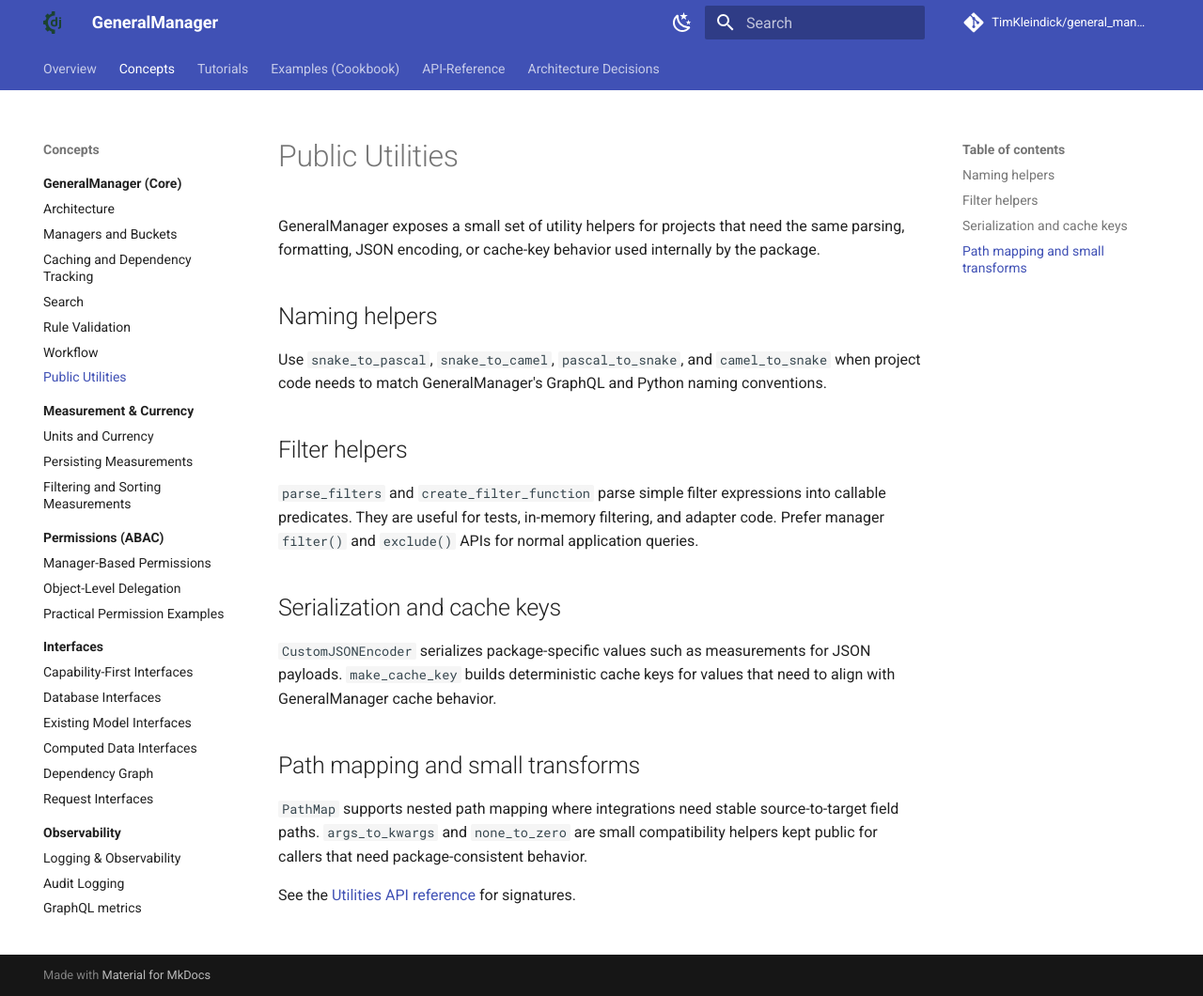
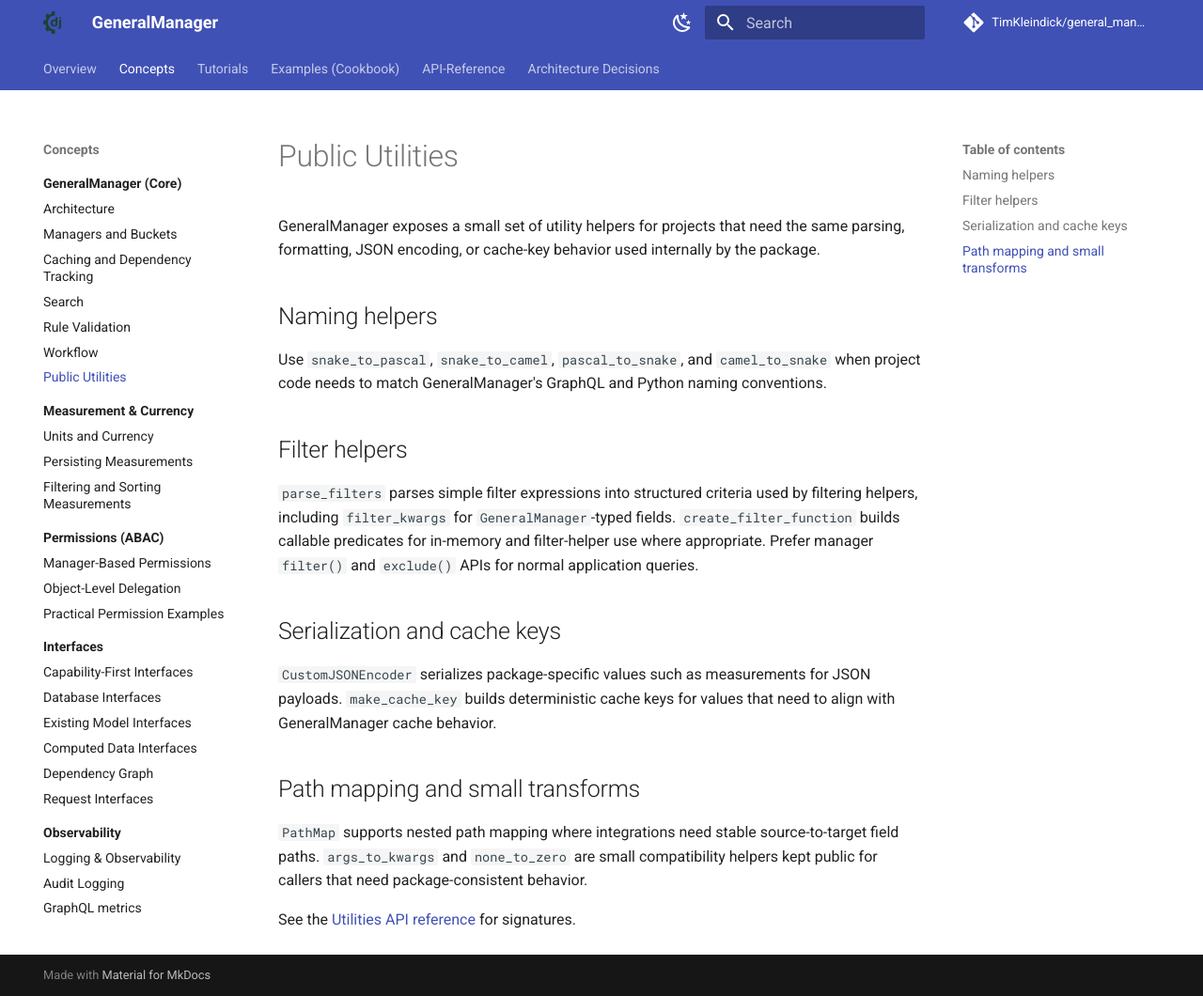
Before and after one commit to TimKleindick/general_manager, an MkDocs documentation site: the page built from docs/concepts/utils.md, in a window 1280 px wide and 1060 px high. Shown: the whole window at 94% size. Built offline with MkDocs 1.6.1 and Material for MkDocs 9.7.7, drawn with Linux system fonts in a browser that asks for light colours; comment, search, counter and statistics services are not loaded.

Commit message:
docs: clarify utility filter helpers

```diff
--- a/docs/concepts/utils.md
+++ b/docs/concepts/utils.md
@@ -8,7 +8,7 @@ Use `snake_to_pascal`, `snake_to_camel`, `pascal_to_snake`, and `camel_to_snake`
 
 ## Filter helpers
 
-`parse_filters` and `create_filter_function` parse simple filter expressions into callable predicates. They are useful for tests, in-memory filtering, and adapter code. Prefer manager `filter()` and `exclude()` APIs for normal application queries.
+`parse_filters` parses simple filter expressions into structured criteria used by filtering helpers, including `filter_kwargs` for `GeneralManager`-typed fields. `create_filter_function` builds callable predicates for in-memory and filter-helper use where appropriate. Prefer manager `filter()` and `exclude()` APIs for normal application queries.
 
 ## Serialization and cache keys
 
```
